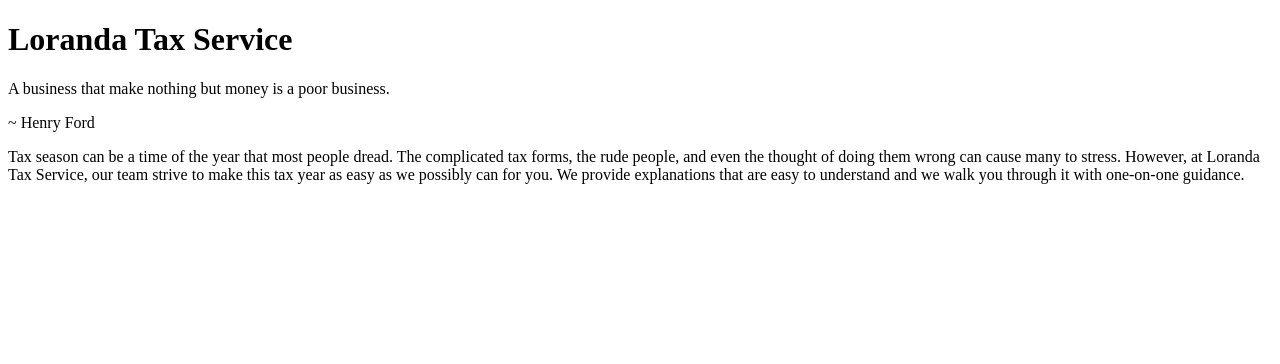
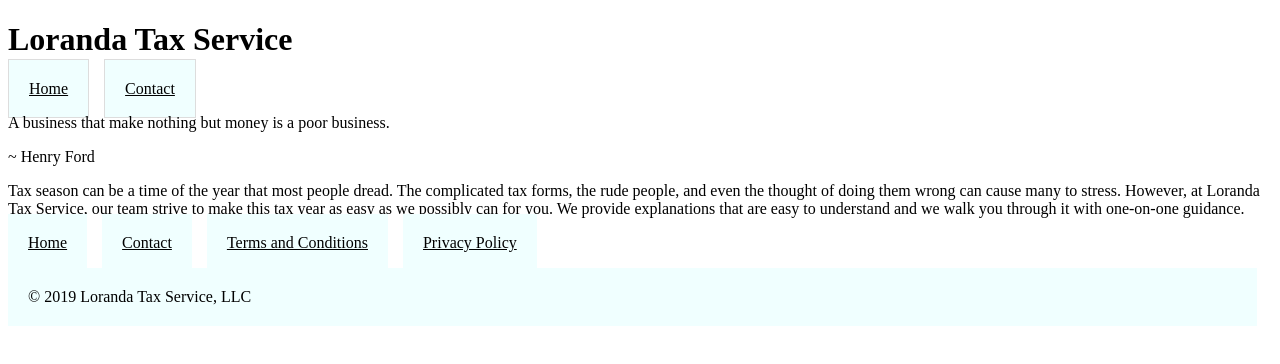
Before and after one commit to chaallisat/tax, a Next.js app: page / in a window 1280 px wide. Shown: the top 364 px of the page. Built offline with nearby package versions, Linux system fonts and the light colour scheme.

Commit message:
added header and footer to home page

```diff
--- a/pages/index.js
+++ b/pages/index.js
@@ -1,5 +1,6 @@
 
-// import Layout from '../components/MyLayout';
+import Header from '../components/Header';
+import Footer from '../components/Footer';
 import Link from 'next/link';
 
 
@@ -8,9 +9,11 @@
   return (
     <div>
       <h1 className="title">Loranda Tax Service</h1>
+      <Header/>
       <p className="quotes">A business that make nothing but money is a poor business.</p>
       <p className="author"> ~ Henry Ford</p>
       <p className="body">Tax season can be a time of the year that most people dread. The complicated tax forms, the rude people, and even the thought of doing them wrong can cause many to stress. However, at Loranda Tax Service, our team strive to make this tax year as easy as we possibly can for you. We provide explanations that are easy to understand and we walk you through it with one-on-one guidance.</p>
+      <Footer/>
     </div>
   );
 }
```
